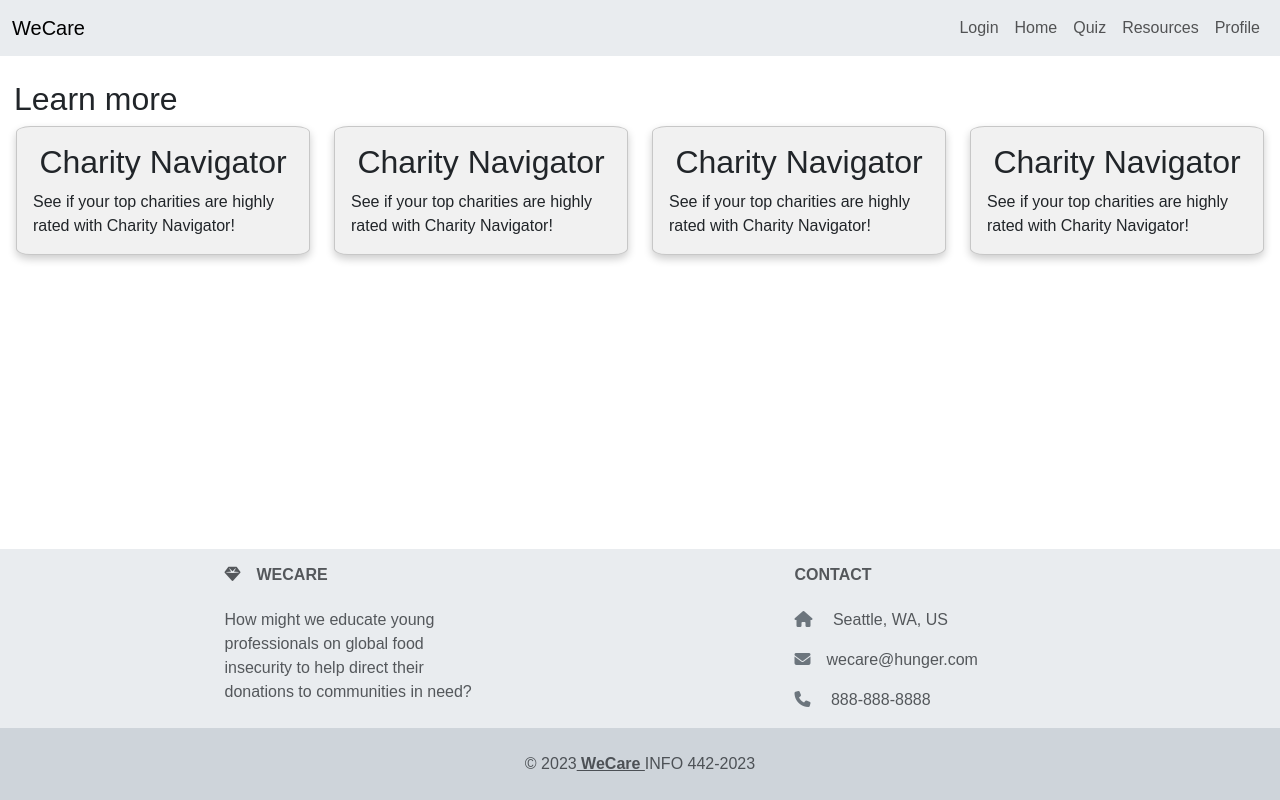
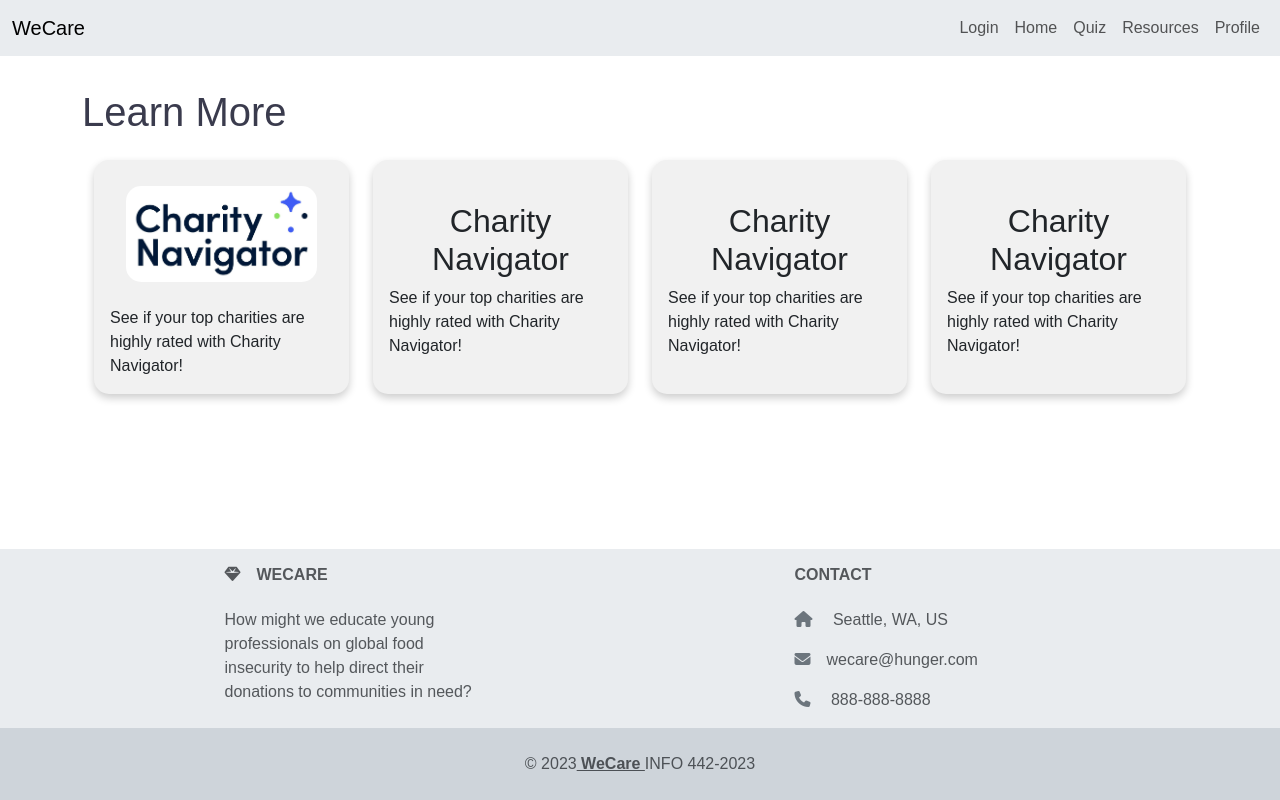
Before and after one commit to UW-INFO442-AU23/WeCare, a React (Create React App) app: page /resources in a window 1280 px wide. Built offline with nearby package versions, Linux system fonts and the light colour scheme.

Commit message:
updated shape of res cards

```diff
--- a/src/components/Resources.js
+++ b/src/components/Resources.js
@@ -1,17 +1,29 @@
 import React from "react";
 import {useState, useEffect} from "react";
+
+export function Header(props){
+  return(
+      <header>
+          <h1>{props}</h1>
+      </header>
+  )
+}
 
 export function ResCards(props) {
   const resData = props.resData;
   return (
-    <div className="col-12 col-md-6 col-lg-3">
+    <div className="d-flex col-md-6 col-lg-3">
       <div className="card w-100">
         {/* w-100 makes the card width 100% of its container */}
         {/* Uncomment below if you want to include image */}
-        {/* <img className="card-img-top" src={resData.img} alt={resData.name} /> */}
+        <div class="text-center">
+          <img className="card-img w-75 cardback" src={resData.img} alt={resData.name} />
+        </div>
         <div className="card-body">
-          <h2 className="card-title text-center">{resData.title}</h2>
-          <p className="card-text">{resData.descr}</p>
+          <div className="col-sm">
+            <h2 className="card-title text-center">{resData.title}</h2>
+            <p className="card-text">{resData.descr}</p>
+          </div>
         </div>
       </div>
     </div>
@@ -28,9 +40,9 @@
   });
 
   return (
-    <div className="container-fluid mt-4 px-1">
+    <div className="container">
       {/* Container div for the Bootstrap grid */}
-      <h2 className="learnmore">Learn more</h2>
+      {Header("Learn More")}
       <div className="row mx-0">
         {newCardArray}
       </div>
@@ -39,17 +51,3 @@
 }
 
 export default Resources;
-
-  // <div className="d-flex col-md-6 col-lg-3">
-  //         <div className="card">
-  //             {/* <img className="card-img-top" src={ourData.img} alt={ourData.name} />  */}
-  //             <div className="card-body">
-  //                 <div className="col-sm">
-  //                     {/* <h2 className="card-title text-center">{ourData.name}</h2> */}
-  //                     <h2 className="card-title text-center">hi</h2>
-  //                     {/* <p className="card-text">{ourData.descr}</p> */}
-  //                     <p className="card-text">hi</p>
-  //                 </div>
-  //             </div>
-  //         </div>
-  //     </div>
--- a/src/data/resources.json
+++ b/src/data/resources.json
@@ -1,7 +1,7 @@
 [
-    {"title":"Charity Navigator", "descr":"See if your top charities are highly rated with Charity Navigator!"},
-    {"title":"Charity Navigator", "descr":"See if your top charities are highly rated with Charity Navigator!"},
-    {"title":"Charity Navigator", "descr":"See if your top charities are highly rated with Charity Navigator!"},
-    {"title":"Charity Navigator", "descr":"See if your top charities are highly rated with Charity Navigator!"}
+    {"title":"", "descr":"See if your top charities are highly rated with Charity Navigator!", "img":"../img/Charity_Navigator_logo.jpg"},
+    {"title":"Charity Navigator", "descr":"See if your top charities are highly rated with Charity Navigator!", "img":""},
+    {"title":"Charity Navigator", "descr":"See if your top charities are highly rated with Charity Navigator!", "img":""},
+    {"title":"Charity Navigator", "descr":"See if your top charities are highly rated with Charity Navigator!", "img":""}
 
   ]
--- a/src/style/styles.css
+++ b/src/style/styles.css
@@ -54,13 +54,26 @@
 .card {
   box-shadow: 0 4px 8px 0 rgba(0, 0, 0, 0.2);
   background-color: #f1f1f1;
-  border-radius: 5%;
+  border-radius: 15px;
+  border-width : 0;
+}
+
+.cardback{
+  margin-top:10%;
+  border-radius: 15px;
 }
 
 .learnmore {
   padding-left: 10px;
 }
 
+/* Header */
+header {
+  padding-top: 2rem;
+  padding-bottom: 1rem;
+  color: #3A3B4D;
+  text-align: left;
+}
 
 /* Style for the login page */
 .login {
```
Also changed, not shown: public/img/Charity_Navigator_logo.jpg (added).
